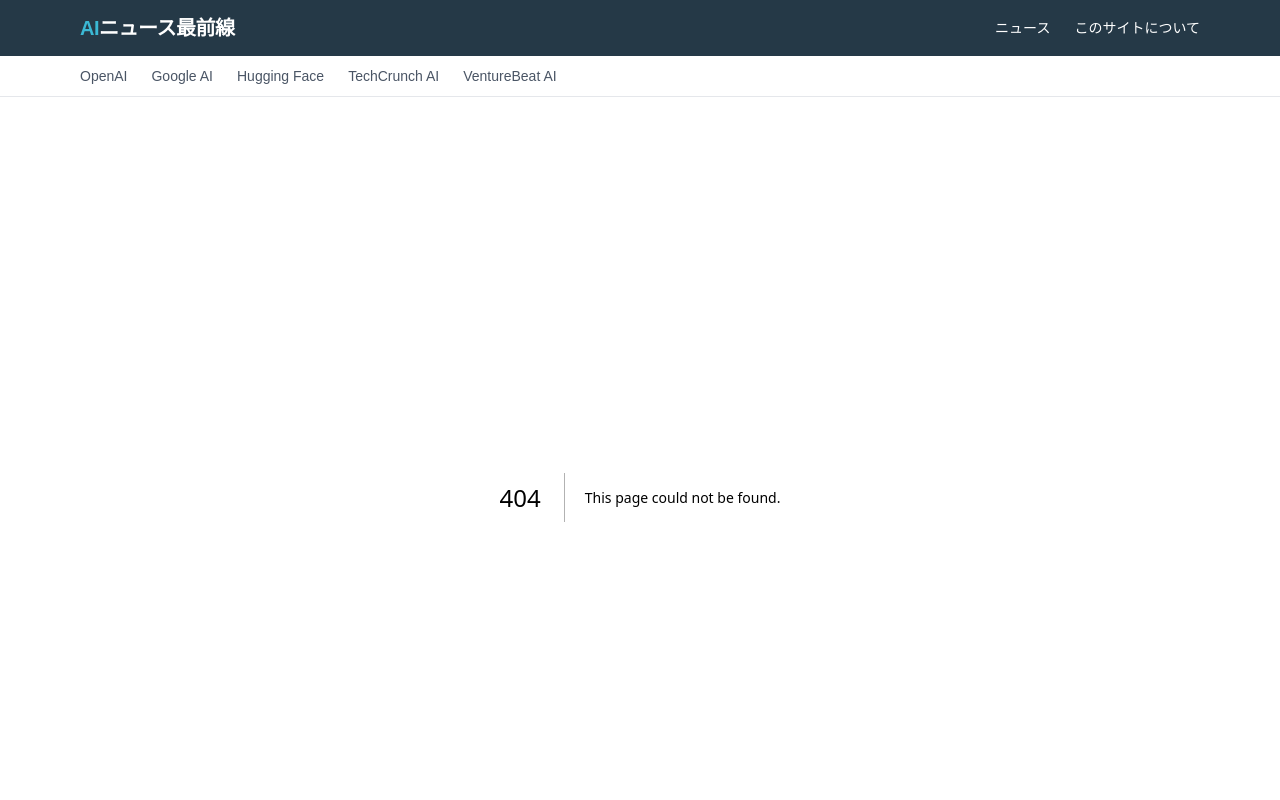
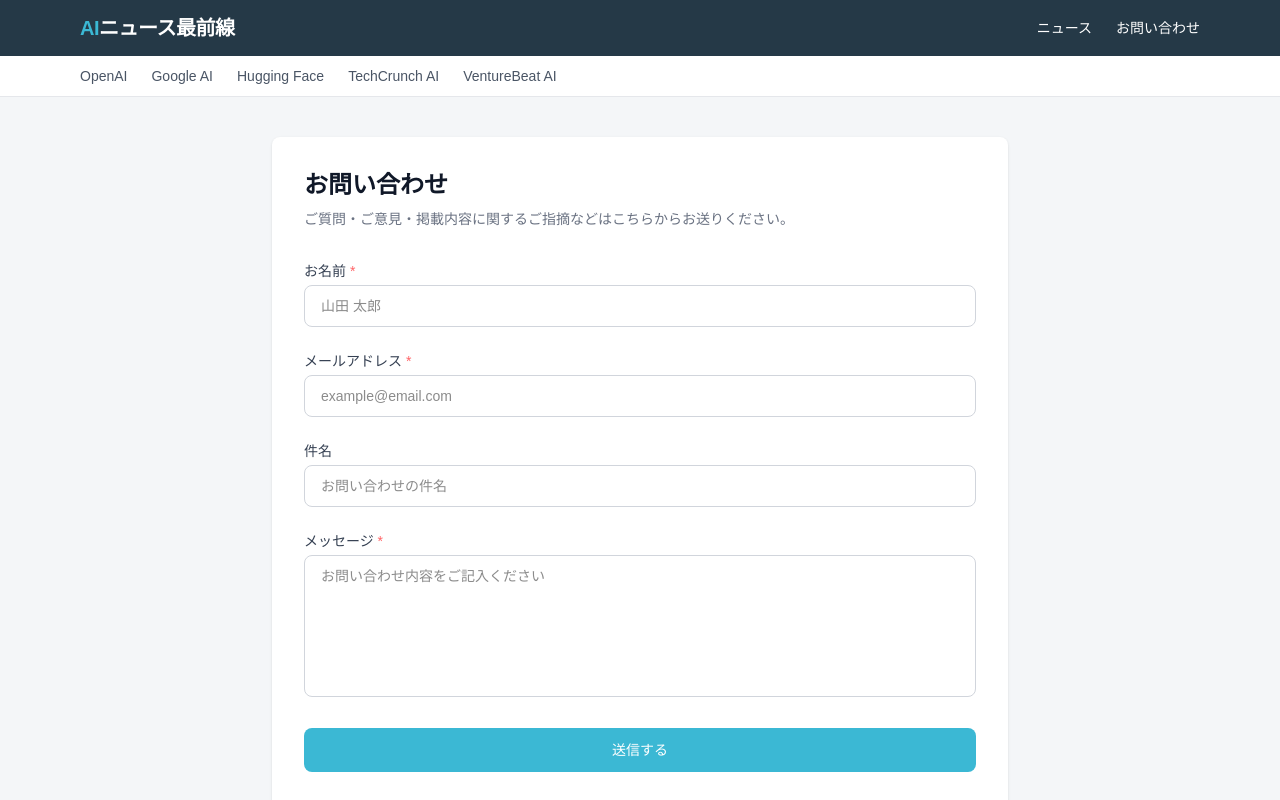
Before and after one commit to Naoyaaaaang/ai-blog-next, a Next.js app: page /contact in a window 1280 px wide. Before the commit this address had no page. Shown: the top 800 px of the page. Built offline with nearby package versions, Linux system fonts and the light colour scheme.

Commit message:
feat: プライバシーポリシー・お問い合わせページを追加

```diff
--- /dev/null
+++ b/app/contact/page.tsx
@@ -0,0 +1,89 @@
+import type { Metadata } from 'next'
+import Link from 'next/link'
+
+export const metadata: Metadata = {
+  title: 'お問い合わせ | AIニュース最前線',
+}
+
+export default function ContactPage() {
+  return (
+    <main className="max-w-3xl mx-auto px-4 py-10">
+      <div className="bg-white rounded-lg shadow-sm p-8">
+        <h1 className="text-2xl font-bold text-gray-900 mb-2">お問い合わせ</h1>
+        <p className="text-sm text-gray-500 mb-8">ご質問・ご意見・掲載内容に関するご指摘などはこちらからお送りください。</p>
+
+        <form
+          action="https://formspree.io/f/YOUR_FORM_ID"
+          method="POST"
+          className="space-y-6"
+        >
+          <div>
+            <label className="block text-sm font-medium text-gray-700 mb-1" htmlFor="name">
+              お名前 <span className="text-red-400">*</span>
+            </label>
+            <input
+              id="name"
+              type="text"
+              name="name"
+              required
+              className="w-full border border-gray-300 rounded-lg px-4 py-2.5 text-sm focus:outline-none focus:border-[#3BB8D4] focus:ring-1 focus:ring-[#3BB8D4] transition"
+              placeholder="山田 太郎"
+            />
+          </div>
+
+          <div>
+            <label className="block text-sm font-medium text-gray-700 mb-1" htmlFor="email">
+              メールアドレス <span className="text-red-400">*</span>
+            </label>
+            <input
+              id="email"
+              type="email"
+              name="email"
+              required
+              className="w-full border border-gray-300 rounded-lg px-4 py-2.5 text-sm focus:outline-none focus:border-[#3BB8D4] focus:ring-1 focus:ring-[#3BB8D4] transition"
+              placeholder="example@email.com"
+            />
+          </div>
+
+          <div>
+            <label className="block text-sm font-medium text-gray-700 mb-1" htmlFor="subject">
+              件名
+            </label>
+            <input
+              id="subject"
+              type="text"
+              name="subject"
+              className="w-full border border-gray-300 rounded-lg px-4 py-2.5 text-sm focus:outline-none focus:border-[#3BB8D4] focus:ring-1 focus:ring-[#3BB8D4] transition"
+              placeholder="お問い合わせの件名"
+            />
+          </div>
+
+          <div>
+            <label className="block text-sm font-medium text-gray-700 mb-1" htmlFor="message">
+              メッセージ <span className="text-red-400">*</span>
+            </label>
+            <textarea
+              id="message"
+              name="message"
+              required
+              rows={6}
+              className="w-full border border-gray-300 rounded-lg px-4 py-2.5 text-sm focus:outline-none focus:border-[#3BB8D4] focus:ring-1 focus:ring-[#3BB8D4] transition resize-none"
+              placeholder="お問い合わせ内容をご記入ください"
+            />
+          </div>
+
+          <button
+            type="submit"
+            className="w-full bg-[#3BB8D4] hover:bg-[#2da5bf] text-white font-medium py-3 rounded-lg text-sm transition-colors"
+          >
+            送信する
+          </button>
+        </form>
+
+        <div className="mt-8">
+          <Link href="/" className="text-sm text-gray-400 hover:text-[#3BB8D4] transition-colors">← トップに戻る</Link>
+        </div>
+      </div>
+    </main>
+  )
+}
--- a/app/layout.tsx
+++ b/app/layout.tsx
@@ -23,7 +23,7 @@ export default function RootLayout({
             </Link>
             <nav className="flex items-center gap-6 text-sm">
               <Link href="/" className="hover:text-[#3BB8D4] transition-colors">ニュース</Link>
-              <Link href="/about" className="hover:text-[#3BB8D4] transition-colors">このサイトについて</Link>
+              <Link href="/contact" className="hover:text-[#3BB8D4] transition-colors">お問い合わせ</Link>
             </nav>
           </div>
         </header>
@@ -53,7 +53,7 @@ export default function RootLayout({
                 <p className="text-sm text-gray-400">OpenAI・Google・Anthropicなど最新のAI情報を毎日お届け</p>
               </div>
               <div className="flex gap-6 text-sm text-gray-400">
-                <Link href="/about" className="hover:text-white transition-colors">このサイトについて</Link>
+                <Link href="/contact" className="hover:text-white transition-colors">お問い合わせ</Link>
                 <Link href="/privacy" className="hover:text-white transition-colors">プライバシーポリシー</Link>
               </div>
             </div>
--- /dev/null
+++ b/app/privacy/page.tsx
@@ -0,0 +1,61 @@
+import type { Metadata } from 'next'
+import Link from 'next/link'
+
+export const metadata: Metadata = {
+  title: 'プライバシーポリシー | AIニュース最前線',
+}
+
+export default function PrivacyPage() {
+  return (
+    <main className="max-w-3xl mx-auto px-4 py-10">
+      <div className="bg-white rounded-lg shadow-sm p-8">
+        <h1 className="text-2xl font-bold text-gray-900 mb-8 pb-4 border-b border-gray-200">プライバシーポリシー</h1>
+
+        <div className="space-y-8 text-sm text-gray-700 leading-relaxed">
+
+          <section>
+            <h2 className="text-base font-bold text-gray-900 mb-3 pl-3 border-l-4 border-[#3BB8D4]">個人情報の収集について</h2>
+            <p>AIニュース最前線（以下「当サイト」）では、お問い合わせフォームの利用時に、お名前・メールアドレス等の個人情報をご提供いただく場合があります。収集した個人情報は、お問い合わせへの回答のみに使用し、第三者への提供は行いません。</p>
+          </section>
+
+          <section>
+            <h2 className="text-base font-bold text-gray-900 mb-3 pl-3 border-l-4 border-[#3BB8D4]">アクセス解析ツールについて</h2>
+            <p>当サイトでは、Googleによるアクセス解析ツール「Googleアナリティクス」を使用する場合があります。このGoogleアナリティクスはデータ収集のためにCookieを使用しています。このデータは匿名で収集されており、個人を特定するものではありません。</p>
+            <p className="mt-2">Cookieを無効にすることで収集を拒否することができますので、お使いのブラウザの設定をご確認ください。</p>
+          </section>
+
+          <section>
+            <h2 className="text-base font-bold text-gray-900 mb-3 pl-3 border-l-4 border-[#3BB8D4]">広告について</h2>
+            <p>当サイトでは、第三者配信の広告サービス（Google AdSense）を利用する予定があります。広告配信事業者はCookieを使用して、当サイトへの過去のアクセス情報に基づいた広告を配信します。</p>
+            <p className="mt-2">Googleによる広告掲載に関しては、<a href="https://policies.google.com/technologies/ads?hl=ja" className="text-[#3BB8D4] underline" target="_blank" rel="noopener noreferrer">Googleの広告に関するポリシー</a>をご確認ください。</p>
+          </section>
+
+          <section>
+            <h2 className="text-base font-bold text-gray-900 mb-3 pl-3 border-l-4 border-[#3BB8D4]">免責事項</h2>
+            <p>当サイトの情報は、可能な限り正確な情報を掲載するよう努めておりますが、正確性・安全性を保証するものではありません。当サイトに掲載された情報によって生じた損害等について、一切の責任を負いかねます。</p>
+            <p className="mt-2">また、当サイトからリンクやバナーなどによって他のサイトに移動した場合、移動先サイトで提供される情報・サービス等については責任を負いかねますので、ご了承ください。</p>
+          </section>
+
+          <section>
+            <h2 className="text-base font-bold text-gray-900 mb-3 pl-3 border-l-4 border-[#3BB8D4]">著作権について</h2>
+            <p>当サイトに掲載されている文章・画像等のコンテンツの著作権は、当サイト運営者に帰属します。無断転載・複製は禁止します。</p>
+            <p className="mt-2">なお、各記事の参照元として表示している外部サイトのコンテンツの著作権は、それぞれの権利者に帰属します。</p>
+          </section>
+
+          <section>
+            <h2 className="text-base font-bold text-gray-900 mb-3 pl-3 border-l-4 border-[#3BB8D4]">プライバシーポリシーの変更</h2>
+            <p>当サイトは、必要に応じて本プライバシーポリシーを変更することがあります。変更後のポリシーは本ページに掲載した時点で効力を生じるものとします。</p>
+          </section>
+
+          <div className="pt-4 border-t border-gray-200 text-gray-400 text-xs">
+            <p>制定日：2026年4月13日</p>
+          </div>
+        </div>
+
+        <div className="mt-8">
+          <Link href="/" className="text-sm text-gray-400 hover:text-[#3BB8D4] transition-colors">← トップに戻る</Link>
+        </div>
+      </div>
+    </main>
+  )
+}
```
